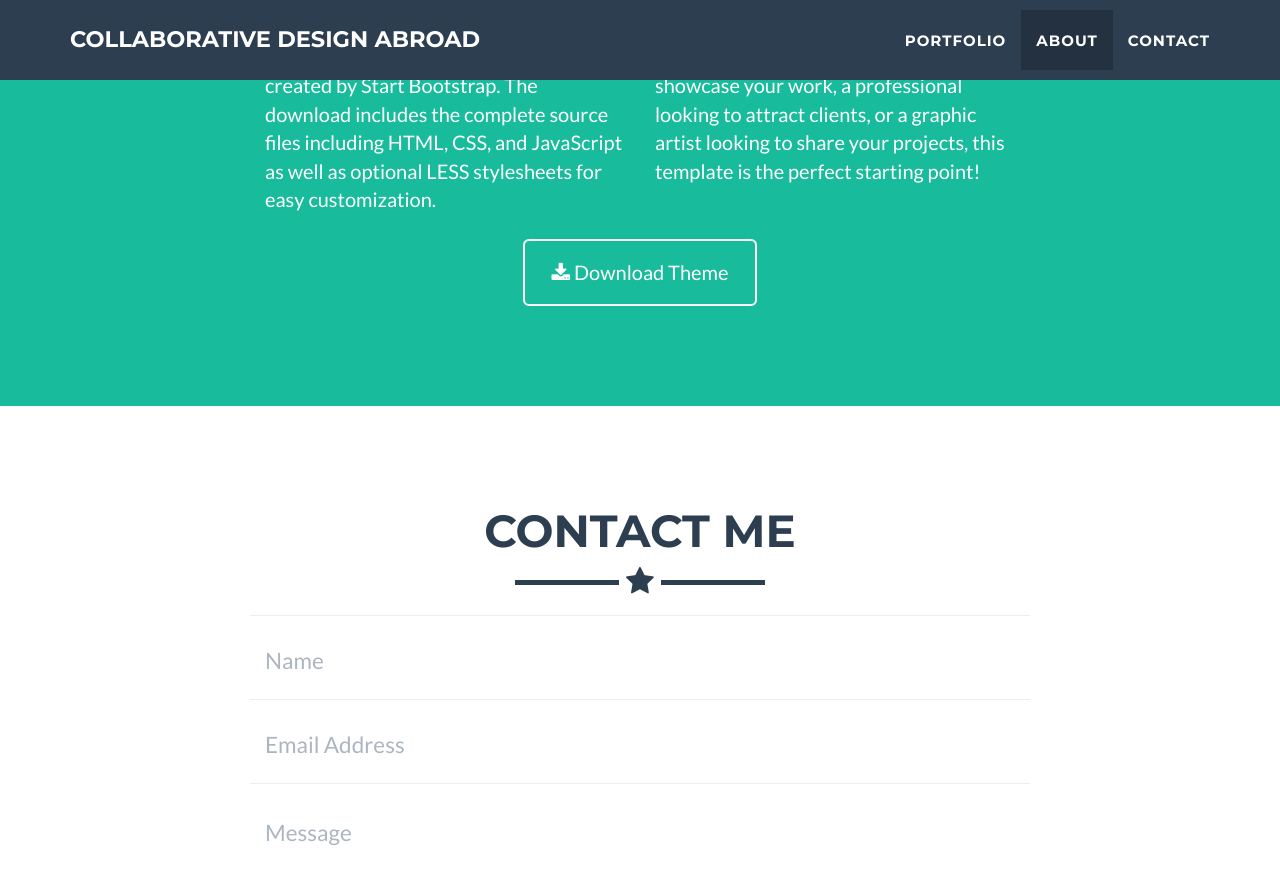
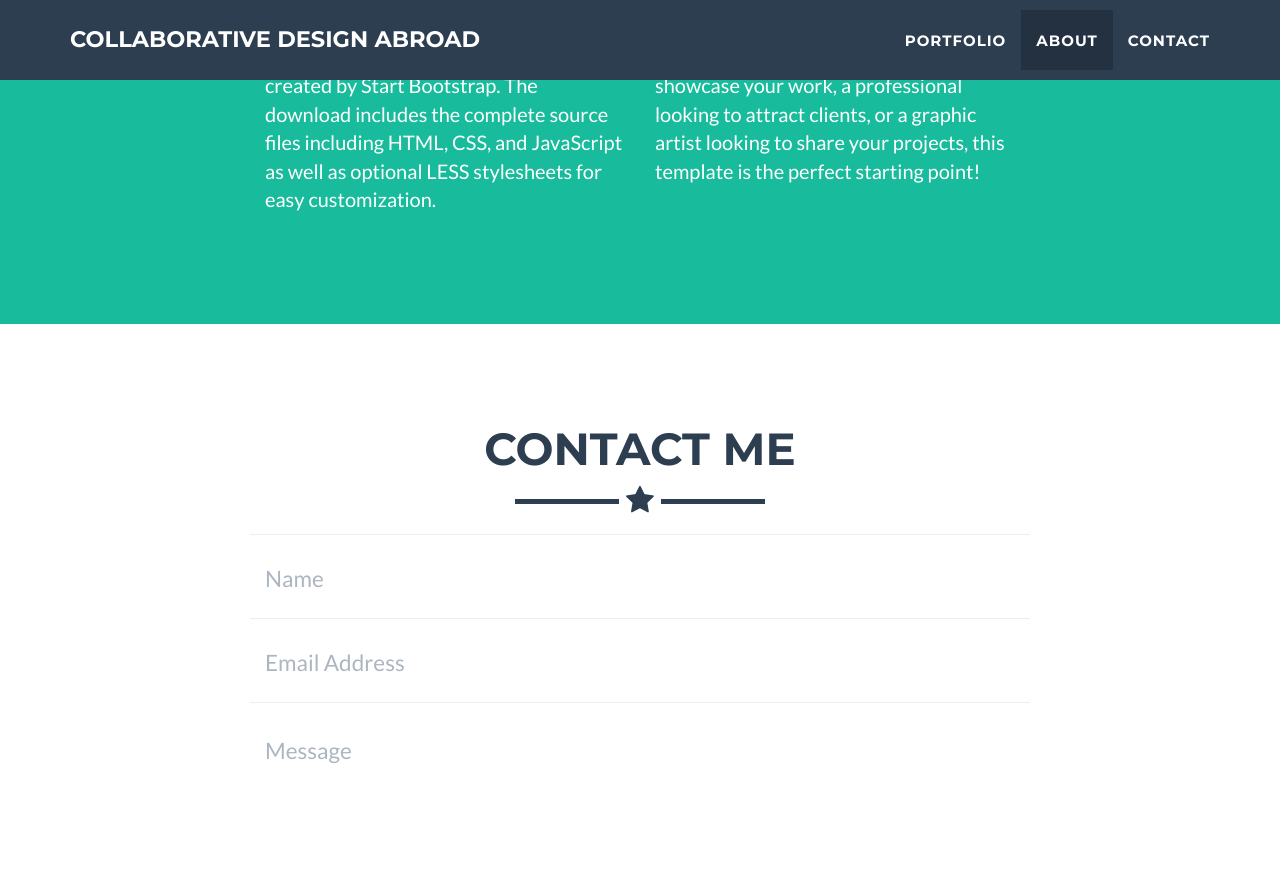
Before and after one commit to CDAwebhost/CDAwebhost, a Jekyll site: the page built from index.html, in a window 1280 px wide and 900 px high, scrolled down 2163 px. Shown: the top 884 px of the window. Built offline with Jekyll 4.4.1, drawn with Linux system fonts in a browser that asks for light colours.

Commit message:
Update about.html

```diff
--- a/_includes/about.html
+++ b/_includes/about.html
@@ -14,10 +14,8 @@
                 <div class="col-lg-4">
                     <p>Whether you're a student looking to showcase your work, a professional looking to attract clients, or a graphic artist looking to share your projects, this template is the perfect starting point! </p>
                 </div>
-                <div class="col-lg-8 col-lg-offset-2 text-center">
-                    <a href="#" class="btn btn-lg btn-outline">
-                        <i class="fa fa-download"></i> Download Theme
-                    </a>
+
+
                 </div>
             </div>
         </div>
```
